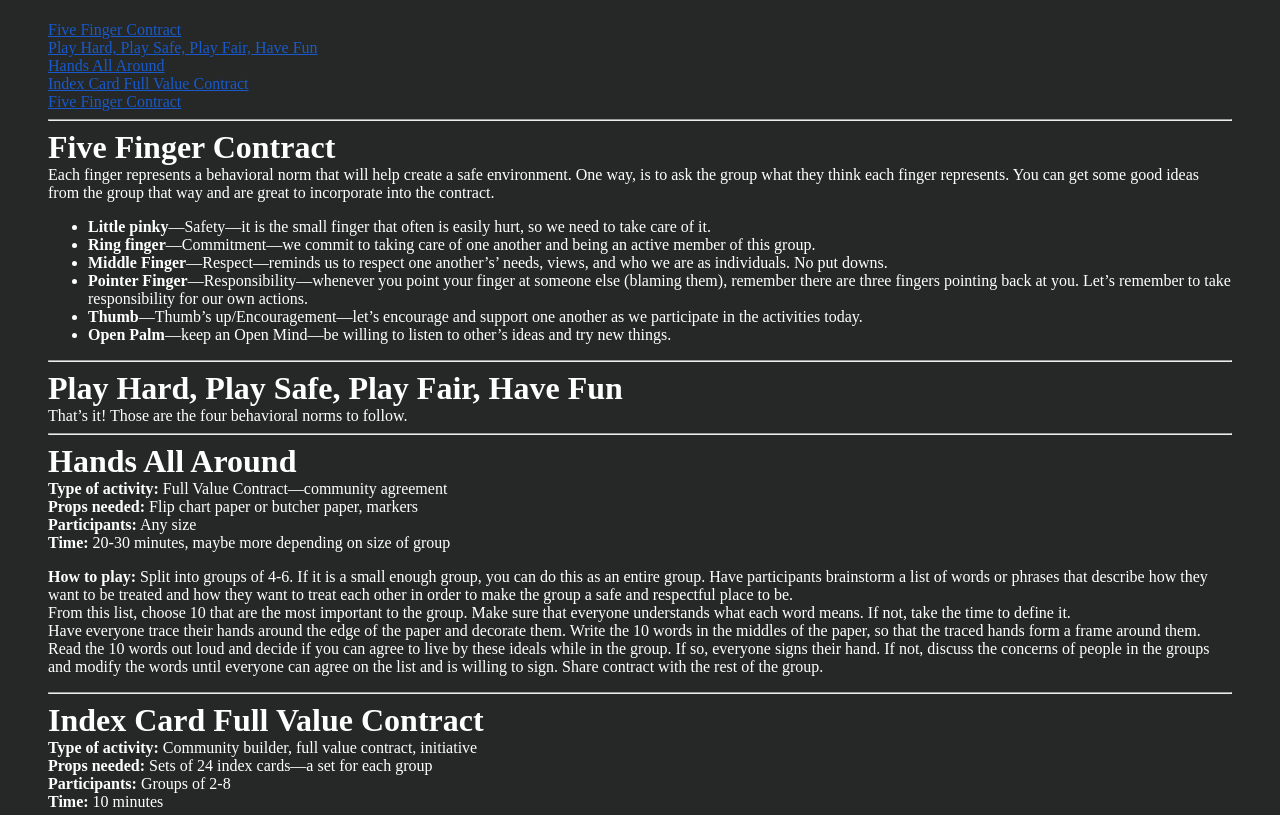
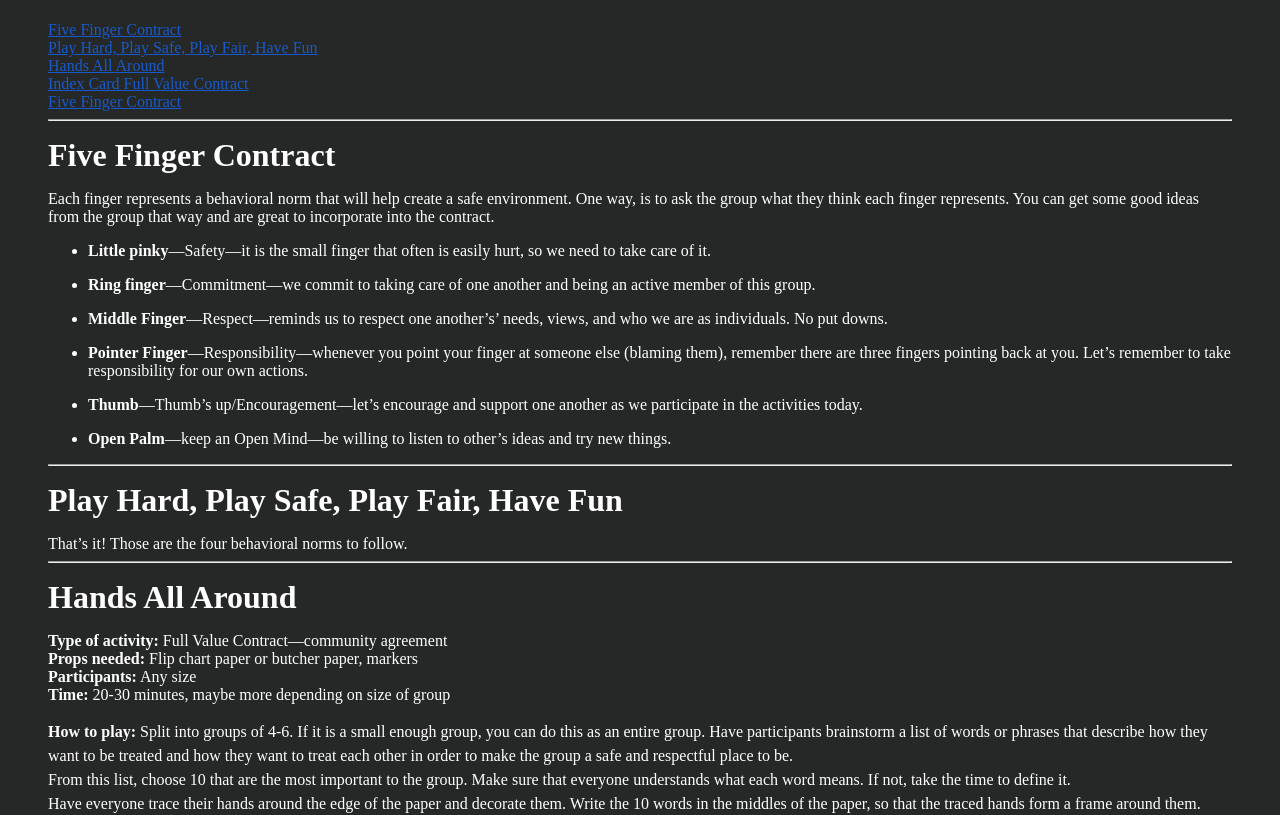
Before and after one commit to adventurelearningprograms/ALPsONLINE, a plain HTML site: page FVC.html in a window 1280 px wide. Shown: the part 406-1221 px from the top of the page. Drawn offline with Linux system fonts and the light colour scheme.

Commit message:
Added Activity Styling

```diff
--- a/style.css
+++ b/style.css
@@ -258,7 +258,27 @@ a:hover, a:active { text-decoration: underline; }
 .forms div {
 	line-height: 3em;
 }
+/* ************************************************************************************** */
+.activities h6{
+	margin: 0;
+	margin-bottom: .5em;
+	padding: 0;
+	font-size: 2em;
+	color: white;
+}
 
+.activities li{
+	margin-bottom: 1em;
+}
+
+.activities p{
+	line-height: 1.5em;
+}
+
+hr{
+	margin-bottom: 1em;
+}
+/* ************************************************************************************** */
 #footer {
 	bottom: 0;
 	margin: 10% auto 0 auto;
```
